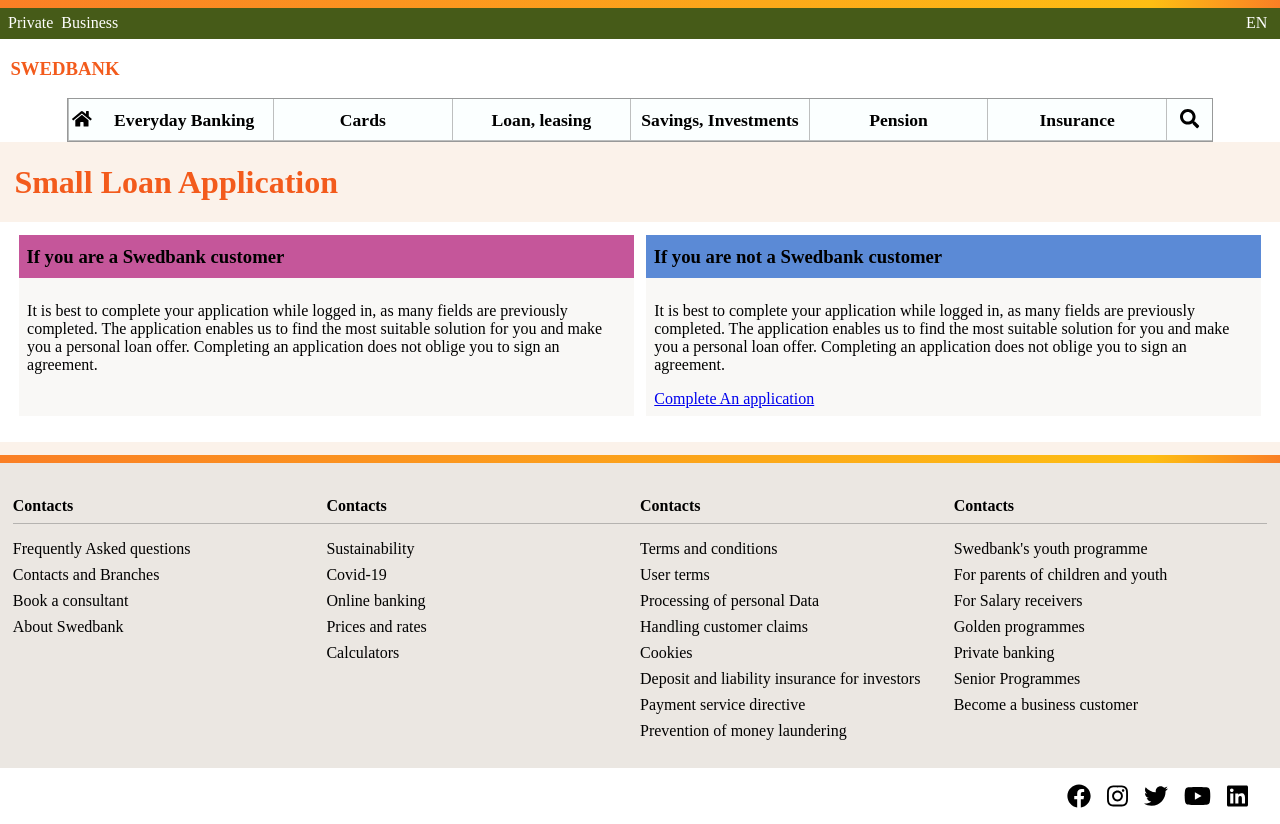
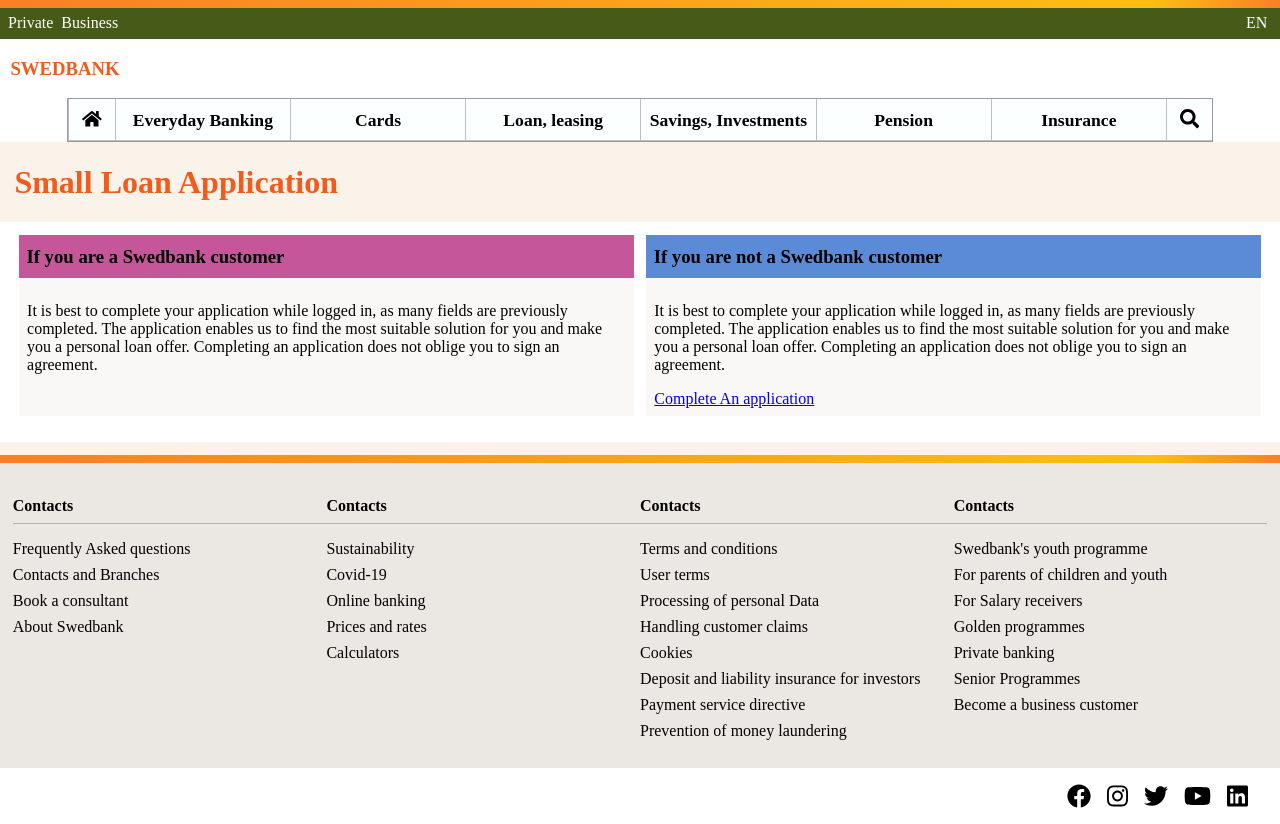
Before and after one commit to abbabawa/swedbank-loan-form, a React (Create React App) app: page / in a window 1280 px wide. Built offline with nearby package versions, Linux system fonts and the light colour scheme.

Commit message:
UI redesigned

```diff
--- a/src/components/Navbar.js
+++ b/src/components/Navbar.js
@@ -48,7 +48,7 @@
                     </div>
                     <div className='menuLinks'>
                         <ul className='hide'>
-                            <li ><Link to="" className='link icon'><FontAwesomeIcon icon={faHome}  /></Link></li>
+                            <li ><Link to="" className='link icon' id='homeIcon'><FontAwesomeIcon icon={faHome}  /></Link></li>
                             <li className='menuItem'><Link to="" className='link'>Everyday Banking</Link></li>
                             <li className='menuItem'><Link to="" className='link'>Cards</Link></li>
                             <li className='menuItem'><Link to="" className='link'>Loan, leasing</Link></li>
--- a/src/css/index.css
+++ b/src/css/index.css
@@ -100,6 +100,11 @@
 .link{
     text-decoration: none;
     color: inherit;
+}
+
+.menuLinks ul li:first-of-type{
+    border-right: 0.03em solid rgba(128, 128, 128, 0.5);
+    padding: 0.6rem 0.8rem;
 }
 
 li input{
```
